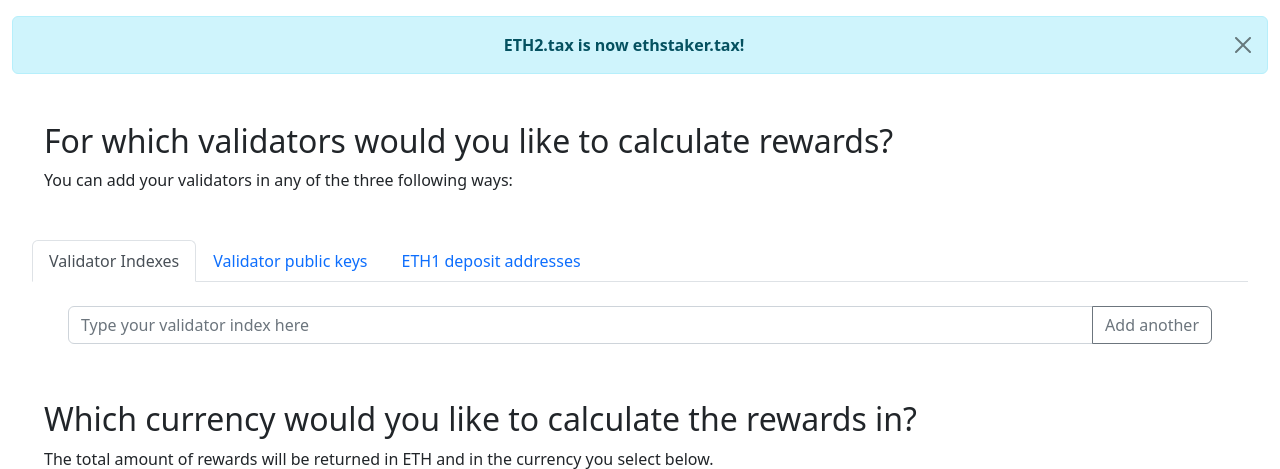
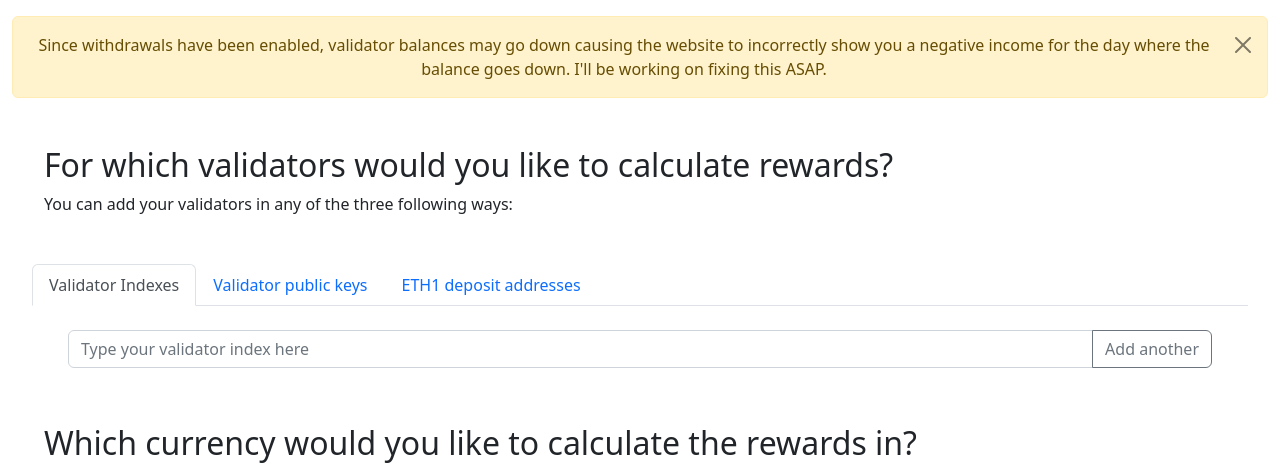
Before and after one commit to serenita-org/ethstaker.tax, a Python web app: template src/frontend/templates/rewards.j2 in a window 1280 px wide. Shown: the top 469 px of the page. Run offline with Jinja, Linux system fonts and the light colour scheme; the template is opened without the code that fills it, so the values that code supplies are empty; style sheets or scripts are compiled from the project's sources.

Commit message:
Add temporary alert informing about incorrect data

```diff
--- a/src/frontend/templates/base.j2
+++ b/src/frontend/templates/base.j2
@@ -21,8 +21,10 @@
 
 <body>
   <div class="container-fluid mt-3 mb-5">
-      <div class="alert alert-info text-center alert-dismissible fade show" role="alert">
-        <strong>ETH2.tax is now ethstaker.tax!</strong>
+      <div class="alert alert-warning text-center alert-dismissible fade show" role="alert">
+        Since withdrawals have been enabled, validator balances may go down causing the website
+        to incorrectly show you a negative income for the day where the balance goes down.
+        I'll be working on fixing this ASAP.
         <button type="button" class="btn-close" data-bs-dismiss="alert" aria-label="Close"></button>
       </div>
       <!--
```
